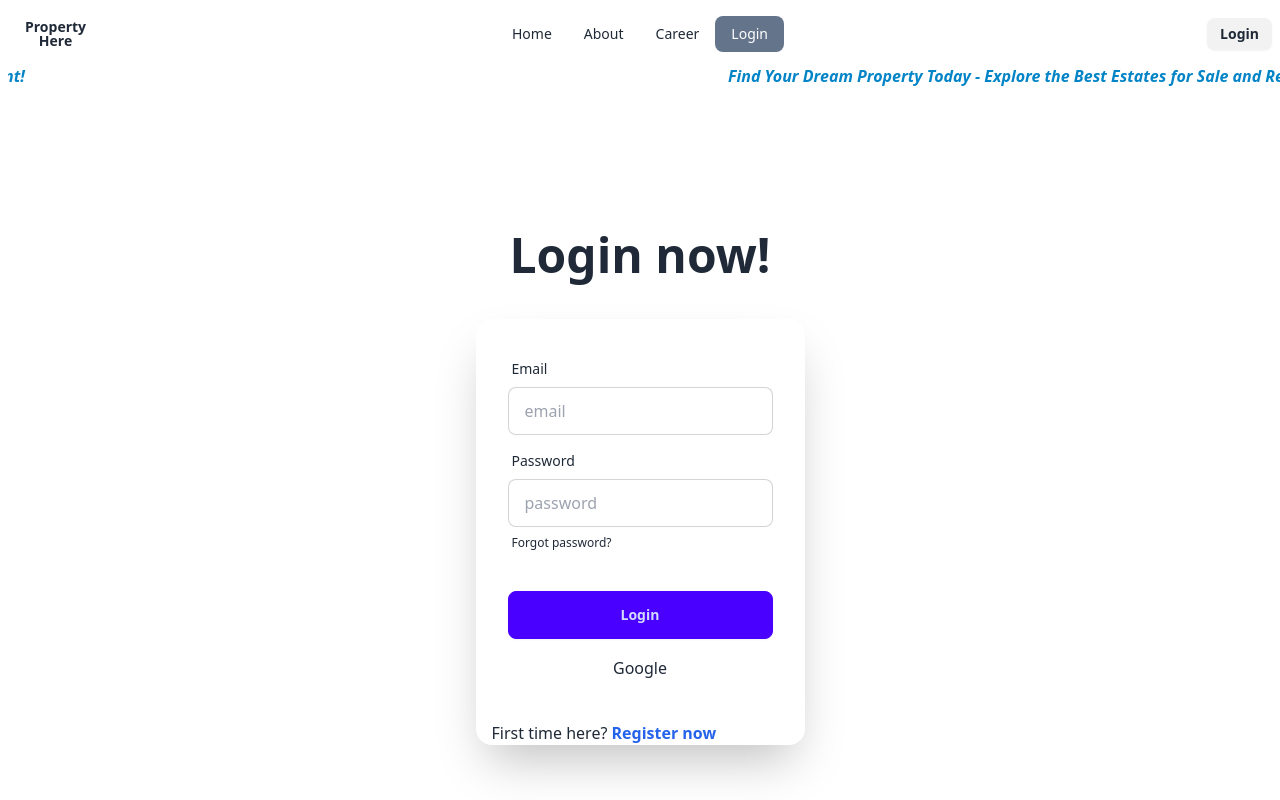
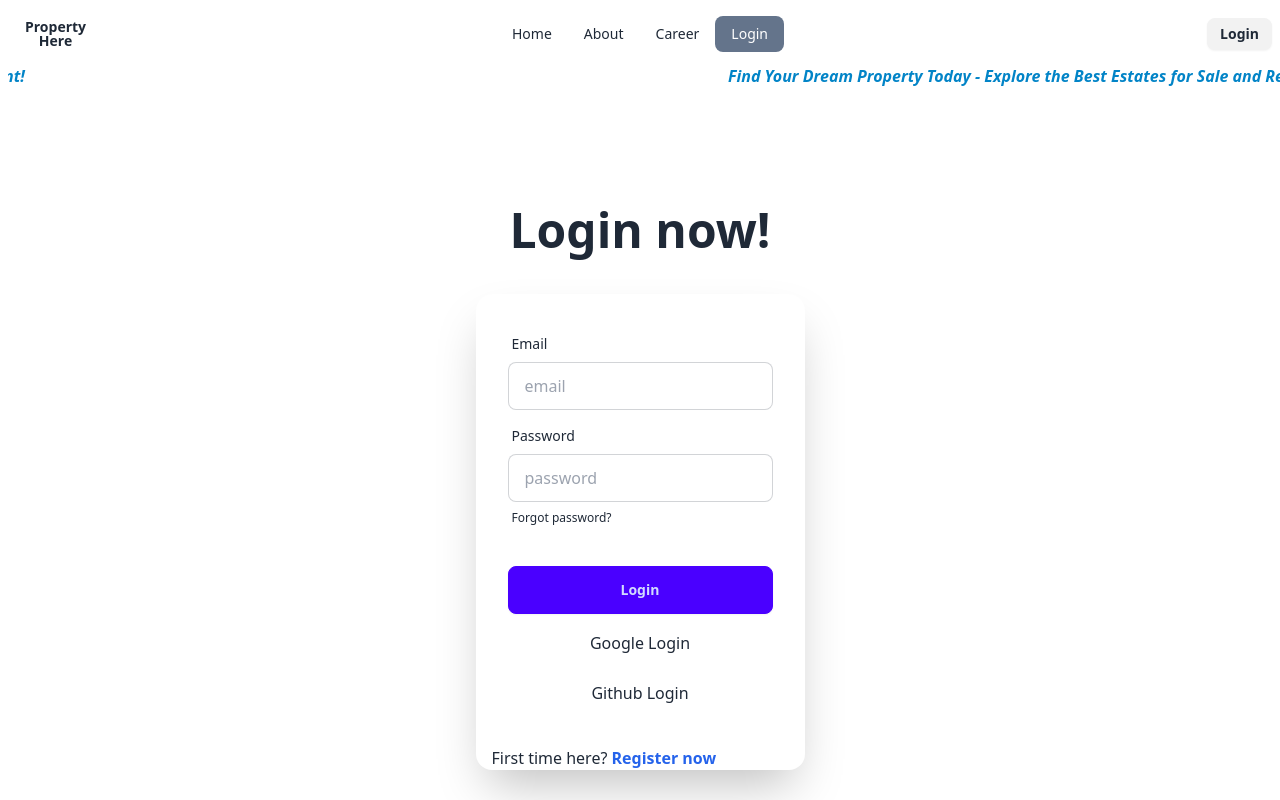
Before and after one commit to princemahmood117/Property-here, a React (Vite) app: page /login in a window 1280 px wide. Shown: the top 800 px of the page. Built offline with nearby package versions, Linux system fonts and the light colour scheme; no server answers.

Commit message:
build done

```diff
--- a/src/components/Login/Login.jsx
+++ b/src/components/Login/Login.jsx
@@ -44,6 +44,10 @@ const Login = () => {
     })
   }
 
+  const handleGithubSignIn = () => {
+
+  }
+
       // show the top of the page after clicking on "Read more"
       useEffect(() => {
         window.scrollTo(0, 0);
@@ -78,7 +82,11 @@ const Login = () => {
         </div>
 
         <div className='flex justify-center'>
-        <button onClick={handleGoogleSignIn} className="btn-ghost p-2 rounded-sm">Google</button>
+        <button onClick={handleGoogleSignIn} className="btn-ghost p-2 rounded-sm">Google Login</button>
+        </div>
+
+        <div className='flex justify-center'>
+        <button onClick={handleGithubSignIn} className="btn-ghost p-2 rounded-sm">Github Login</button>
         </div>
       </form>
 
--- a/src/components/Nav/Nav.jsx
+++ b/src/components/Nav/Nav.jsx
@@ -53,6 +53,7 @@ const Nav = () => {
           Career
         </NavLink>
       </li>
+
       <li>
         <NavLink
           className={({ isActive }) =>
```
